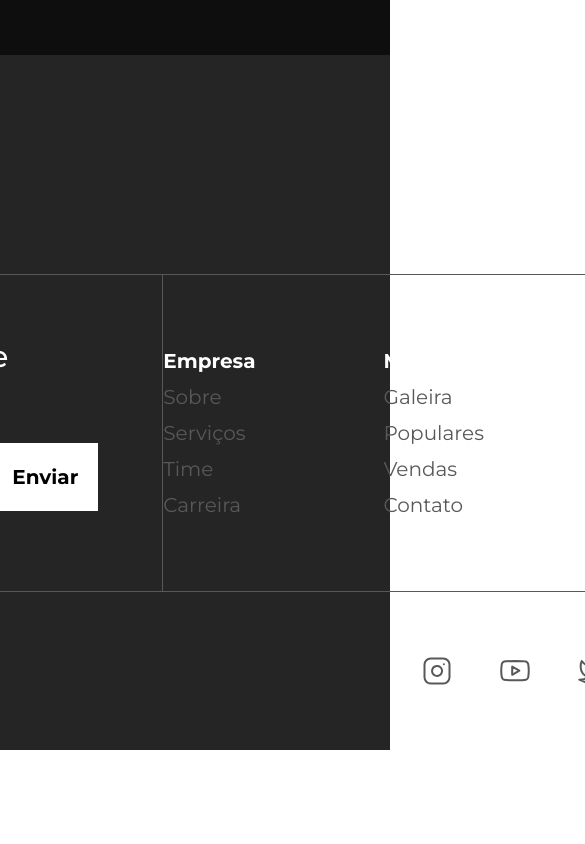
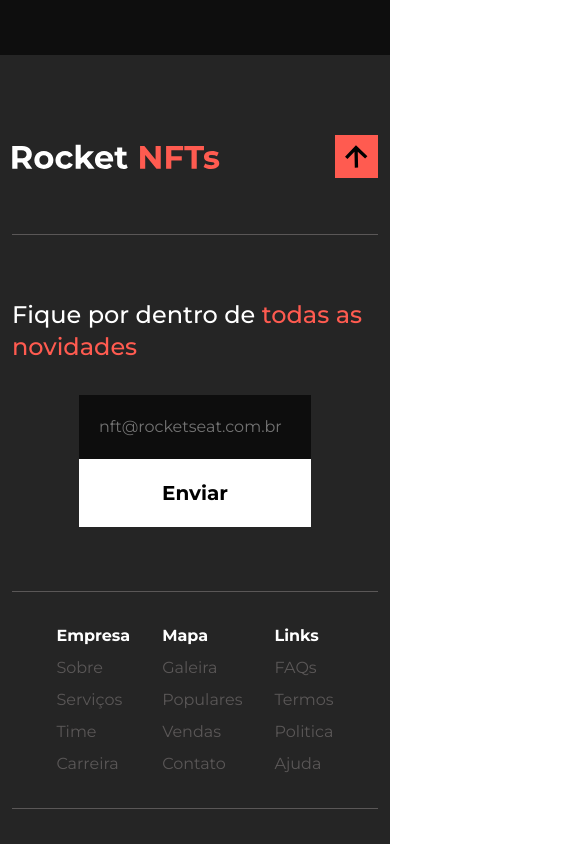
Before and after one commit to EwertonSolitto/Rocket-NFTs, a React (Create React App) app: page / in a window 390 px wide. Shown: the part 5740-6584 px from the top of the page, 585 px wide, since content can reach past the window. Before the commit the page ends 6490 px from the top, so only its background shows below. Built offline with nearby package versions, Linux system fonts and the light colour scheme.

Commit message:
Made responsivity on footer

```diff
--- a/src/components/footer/Footer.tsx
+++ b/src/components/footer/Footer.tsx
@@ -19,30 +19,30 @@ function focusFirstAnchor() {
 export default function Footer() {
   return (
     <footer className="w-full flex justify-center pt-20 pb-16 bg-neutral-800 text-neutral-600">
-      <div className="grid max-w-7xl">
-        <div className="flex justify-between pb-14">
+      <div className="grid md:px-0 px-3">
+        <div className="flex justify-between gap-6 items-center pb-14">
           <RocketBlogLogo width={276} height={43}/>
           <div>
-            <button type="button" className="up-arrow bg-rose-500" onClick={toTop}>
+            <button type="button" className="sm:p-7 p-2.5 bg-rose-500" onClick={toTop}>
               <ArrowBlack width={23} height={23} />
             </button>
           </div>
         </div>
-        <div className="middle-footer grid border-y border-y-neutral-600">
-          <div className="border-r border-r-neutral-600 pr-16 pt-16 pb-20">
-            <p className="text-3xl text-white font-medium w-80">Fique por dentro de <span className="text-rose-500">todas as novidades</span></p>
-            <div className="flex mt-8">
-              <input type="email" placeholder="nft@rocketseat.com.br" className="bg-neutral-900 text-white text-xl p-5 w-72 placeholder:text-neutral-500 outline-none focus:outline-white"/>
-              <button type="button" className="font-bold bg-white text-black text-xl py-5 pl-5 pr-5">Enviar</button>
+        <div className="middle-footer md:grid flex flex-col border-y border-y-neutral-600">
+          <div className="md:border-r md:border-r-neutral-600 md:border-b-0 border-b border-b-neutral-600 md:pr-16 md:pt-16 md:pb-20 py-16 md:block flex flex-col items-center">
+            <p className="lg:text-3xl text-2xl text-white font-medium md:w-80">Fique por dentro de <span className="text-rose-500">todas as novidades</span></p>
+            <div className="flex mt-8 md:flex-row flex-col">
+              <input type="email" placeholder="nft@rocketseat.com.br" className="bg-neutral-900 text-white md:text-xl text-base p-5 md:w-72 placeholder:text-neutral-500 outline-none focus:outline-white"/>
+              <button type="button" className="font-bold bg-white text-black text-xl lg:py-5 lg:px-5 md:py-3 md:px-3 py-5">Enviar</button>
             </div>
           </div>
-          <div className="flex gap-32 items-center justify-center">
+          <div className="flex xl:gap-32 lg:gap-16 gap-8 items-center justify-center md:py-0 py-8">
             <FooterList title='Empresa' link1='Sobre' link2='Serviços' link3='Time' link4='Carreira' />
             <FooterList title='Mapa' link1='Galeira' link2='Populares' link3='Vendas' link4='Contato' />
             <FooterList title='Links' link1='FAQs' link2='Termos' link3='Politica' link4='Ajuda' />
           </div>
         </div>
-        <div className="flex items-center justify-between pt-16">
+        <div className="flex sm:gap-12 gap-6 sm:flex-row flex-col items-center justify-between pt-16">
           <a href="https://www.rocketseat.com.br" className="text-xl hover:text-white focus:text-white duration-300 ease-out">www.rocketseat.com.br</a>
           <div className="social-media-logos flex gap-12 ">
             <a href="/" className="footer-social-media-logo">
--- a/src/components/footer/FooterList.tsx
+++ b/src/components/footer/FooterList.tsx
@@ -8,7 +8,7 @@ interface LinkList {
 
 export default function FooterList(props: LinkList) {
   return (
-    <ul className="flex flex-col gap-2 text-xl">
+    <ul className="flex flex-col gap-2 lg:text-xl md:text-base sm:text-xl text-base">
       <li className="text-white font-bold">{props.title}</li>
       <li><a href="/" className="focus:text-white hover:text-white duration-300 ease-out">{props.link1}</a></li>
       <li><a href="/" className="focus:text-white hover:text-white duration-300 ease-out">{props.link2}</a></li>
--- a/src/index.css
+++ b/src/index.css
@@ -31,10 +31,6 @@
   width: 92svw;
 }
 
-.up-arrow {
-  padding: 1.875rem;
-}
-
 .middle-footer {
   grid-template-columns: 1fr 2fr;
 }
@@ -55,7 +51,7 @@
 }
 
 @media (min-width: 768px) {
-  .main, header, section > div, footer {
+  .main, header, section > div, footer > div {
     width: 46rem;
   }
 
@@ -69,7 +65,7 @@
 }
 
 @media (min-width: 824px) {
-  .main, header, section > div, footer {
+  .main, header, section > div, footer > div {
     width: 48rem;
   }
 
@@ -83,7 +79,7 @@
 }
 
 @media (min-width: 1024px) {
-  .main, header, section > div, footer {
+  .main, header, section > div, footer > div {
     width: 56rem;
   }
 
@@ -106,7 +102,7 @@
 }
 
 @media (min-width: 1140px) {
-  .main, header, section > div, footer {
+  .main, header, section > div, footer > div {
     width: 64rem;
   }
 
@@ -117,7 +113,7 @@
 }
 
 @media (min-width: 1250px) {
-  .main, header, section > div, footer {
+  .main, header, section > div, footer > div {
     width: 75rem;
   }
 
@@ -128,7 +124,7 @@
 }
 
 @media (min-width: 1380px) {
-  .main, header, section > div, footer {
+  .main, header, section > div, footer > div {
     width: 82.75rem;
   }
 
```
Also changed, not shown: src/components/svgs/logos/RocketBlogLogo.tsx (+1 -1 lines), src/dist/index.css.
